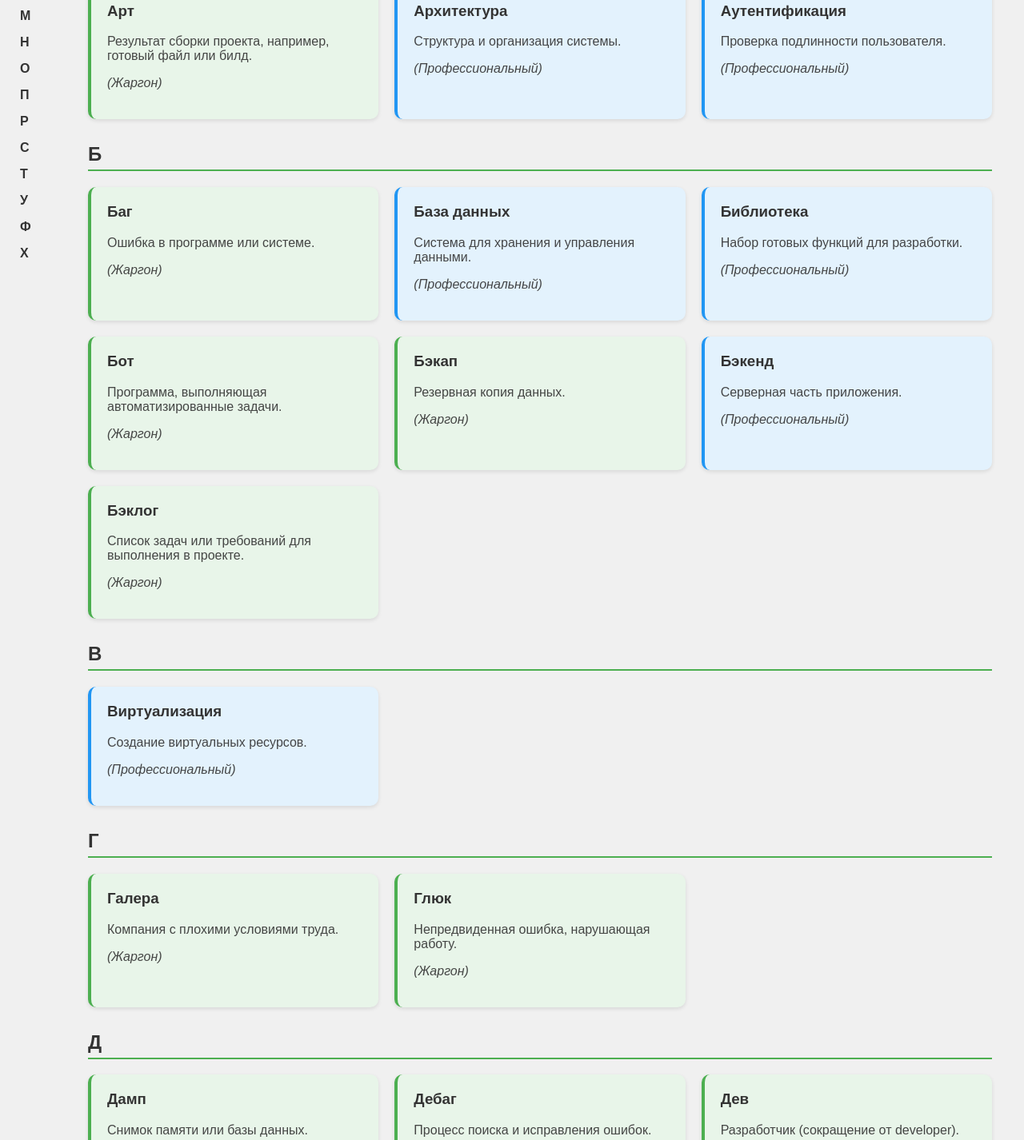
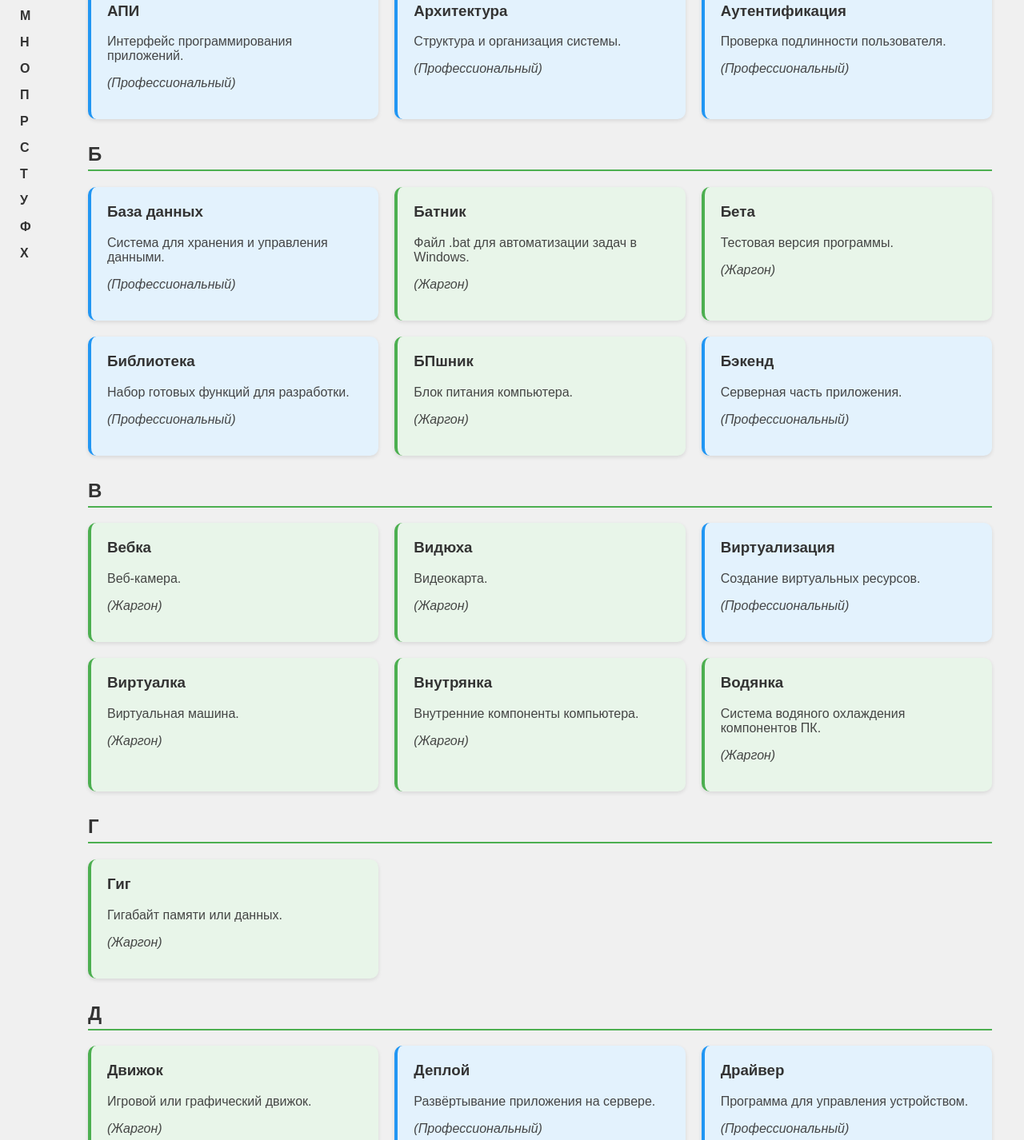
Before and after one commit to Makdak228/-, a plain HTML site: page index.html in a window 1280 px wide. Shown: the part 457-1883 px from the top of the page at 80% size. Drawn offline with Linux system fonts and the light colour scheme.

Commit message:
Update index.html

```diff
--- a/index.html
+++ b/index.html
@@ -287,48 +287,48 @@
     <script>
         // Жаргонные термины (40)
         const slangTerms = [
-            { term: "Арт", definition: "Результат сборки проекта, например, готовый файл или билд.", type: "slang" },
-            { term: "Баг", definition: "Ошибка в программе или системе.", type: "slang" },
-            { term: "Бэклог", definition: "Список задач или требований для выполнения в проекте.", type: "slang" },
-            { term: "Бэкап", definition: "Резервная копия данных.", type: "slang" },
-            { term: "Галера", definition: "Компания с плохими условиями труда.", type: "slang" },
-            { term: "Глюк", definition: "Непредвиденная ошибка, нарушающая работу.", type: "slang" },
-            { term: "Дамп", definition: "Снимок памяти или базы данных.", type: "slang" },
-            { term: "Дебаг", definition: "Процесс поиска и исправления ошибок.", type: "slang" },
-            { term: "Дев", definition: "Разработчик (сокращение от developer).", type: "slang" },
-            { term: "Дроп", definition: "Удаление или сброс данных.", type: "slang" },
-            { term: "Жаба", definition: "Сленговое название языка Java.", type: "slang" },
-            { term: "Зарарить", definition: "Создать архив в формате .rar.", type: "slang" },
-            { term: "Кэп", definition: "Очевидное утверждение (от 'капитан очевидность').", type: "slang" },
-            { term: "Клик", definition: "Кнопка или действие нажатия.", type: "slang" },
-            { term: "Коммит", definition: "Фиксация изменений в системе контроля версий.", type: "slang" },
-            { term: "Костыль", definition: "Временное, неэлегантное решение проблемы.", type: "slang" },
-            { term: "Краш", definition: "Аварийное завершение работы приложения.", type: "slang" },
-            { term: "Крякозябры", definition: "Непонятные символы из-за проблем с кодировкой.", type: "slang" },
-            { term: "Лаг", definition: "Задержка в работе системы или игры.", type: "slang" },
-            { term: "Легаси", definition: "Устаревший код, который трудно поддерживать.", type: "slang" },
-            { term: "Прод", definition: "Продукционная (боевая) версия системы.", type: "slang" },
-            { term: "Пулл", definition: "Получение изменений из репозитория.", type: "slang" },
-            { term: "Пушить", definition: "Отправлять изменения в удалённый репозиторий.", type: "slang" },
-            { term: "Рефактор", definition: "Улучшение кода без изменения его функционала.", type: "slang" },
-            { term: "Релиз", definition: "Выпуск готовой версии продукта.", type: "slang" },
-            { term: "Свистелки", definition: "Дополнительные, неосновные функции.", type: "slang" },
-            { term: "Спринт", definition: "Короткий цикл разработки в Agile.", type: "slang" },
-            { term: "Стаб", definition: "Стабильная версия программы.", type: "slang" },
-            { term: "Стафф", definition: "Команда или сотрудники проекта.", type: "slang" },
-            { term: "Таска", definition: "Задача в системе управления проектами.", type: "slang" },
-            { term: "Тест", definition: "Проверка функциональности программы.", type: "slang" },
-            { term: "Термуха", definition: "Термопаста.", type: "slang" },
-            { term: "Фича", definition: "Новая функция или особенность программы.", type: "slang" },
-            { term: "Фикс", definition: "Исправление ошибки в коде.", type: "slang" },
-            { term: "Форк", definition: "Создание копии чужого проекта.", type: "slang" },
-            { term: "Фрейм", definition: "Кадр в анимации или интерфейсе.", type: "slang" },
-            { term: "Фриланс", definition: "Работа на себя, без привязки к компании.", type: "slang" },
-            { term: "Хак", definition: "Нестандартное решение задачи.", type: "slang" },
-            { term: "Чекать", definition: "Проверять код или систему на ошибки.", type: "slang" },
-            { term: "Шарить", definition: "Разбираться в чём-то, делиться знаниями.", type: "slang" },
-            { term: "Бот", definition: "Программа, выполняющая автоматизированные задачи.", type: "slang" }
-        ];
+    { term: "Водянка", definition: "Система водяного охлаждения компонентов ПК.", type: "slang" },
+    { term: "Дрова", definition: "Драйверы для устройств.", type: "slang" },
+    { term: "Пенёк", definition: "Процессор Intel Pentium старых серий.", type: "slang" },
+    { term: "Пекарня", definition: "Мощный персональный компьютер.", type: "slang" },
+    { term: "Кондёр", definition: "Конденсатор на платах.", type: "slang" },
+    { term: "Термуха", definition: "Термопаста для охлаждения процессора.", type: "slang" },
+    { term: "Сервак", definition: "Сервер для хранения данных.", type: "slang" },
+    { term: "БПшник", definition: "Блок питания компьютера.", type: "slang" },
+    { term: "Ряженка", definition: "Процессоры AMD Ryzen.", type: "slang" },
+    { term: "Железо", definition: "Комплектующие ПК (в общем).", type: "slang" },
+    { term: "Мыло", definition: "Картинка низкого качества (размытая графика).", type: "slang" },
+    { term: "Движок", definition: "Игровой или графический движок.", type: "slang" },
+    { term: "Вебка", definition: "Веб-камера.", type: "slang" },
+    { term: "Костыль", definition: "Временное решение проблемы в коде.", type: "slang" },
+    { term: "Виртуалка", definition: "Виртуальная машина.", type: "slang" },
+    { term: "Запилить", definition: "Создать или доделать проект.", type: "slang" },
+    { term: "Прога", definition: "Программа.", type: "slang" },
+    { term: "Батник", definition: "Файл .bat для автоматизации задач в Windows.", type: "slang" },
+    { term: "Гиг", definition: "Гигабайт памяти или данных.", type: "slang" },
+    { term: "Моник", definition: "Монитор.", type: "slang" },
+    { term: "Клава", definition: "Клавиатура.", type: "slang" },
+    { term: "Микро", definition: "Микрофон.", type: "slang" },
+    { term: "Внутрянка", definition: "Внутренние компоненты компьютера.", type: "slang" },
+    { term: "Чекать", definition: "Проверять что-то.", type: "slang" },
+    { term: "Модер", definition: "Модератор форума или чата.", type: "slang" },
+    { term: "Ава", definition: "Аватарка — изображение профиля.", type: "slang" },
+    { term: "Копипаста", definition: "Текст, массово скопированный и вставляемый.", type: "slang" },
+    { term: "Видюха", definition: "Видеокарта.", type: "slang" },
+    { term: "Флуд", definition: "Бесполезные сообщения в чате.", type: "slang" },
+    { term: "Лагает", definition: "Тормозит или глючит программа или игра.", type: "slang" },
+    { term: "Тормоз", definition: "Медленный компьютер или человек.", type: "slang" },
+    { term: "Зашквар", definition: "Что-то стыдное или позорное в среде айтишников.", type: "slang" },
+    { term: "Опенсорс", definition: "Программа с открытым исходным кодом.", type: "slang" },
+    { term: "Патч", definition: "Обновление или исправление в программе.", type: "slang" },
+    { term: "Кряк", definition: "Взломанная версия программы.", type: "slang" },
+    { term: "Бета", definition: "Тестовая версия программы.", type: "slang" },
+    { term: "Фармить", definition: "Добывать ресурсы или опыт в игре.", type: "slang" },
+    { term: "Стрим", definition: "Прямая трансляция видео.", type: "slang" },
+    { term: "Рейд", definition: "Совместная атака или действие в играх.", type: "slang" },
+    { term: "Тима", definition: "Команда в игре.", type: "slang" }
+];
+
 
         // Профессиональные термины (40)
         const professionalTerms = [
```
